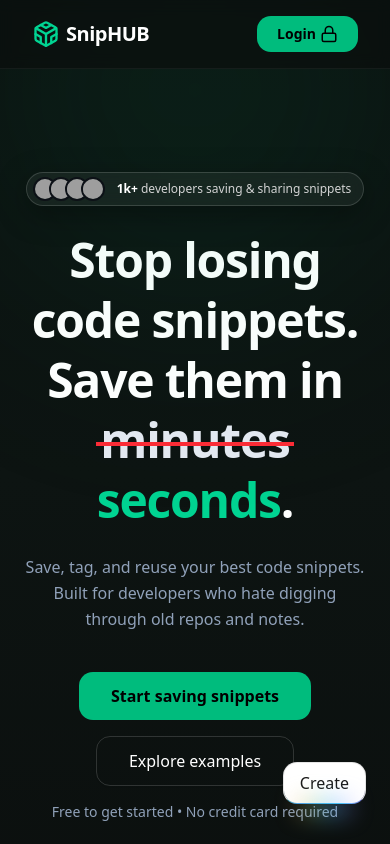
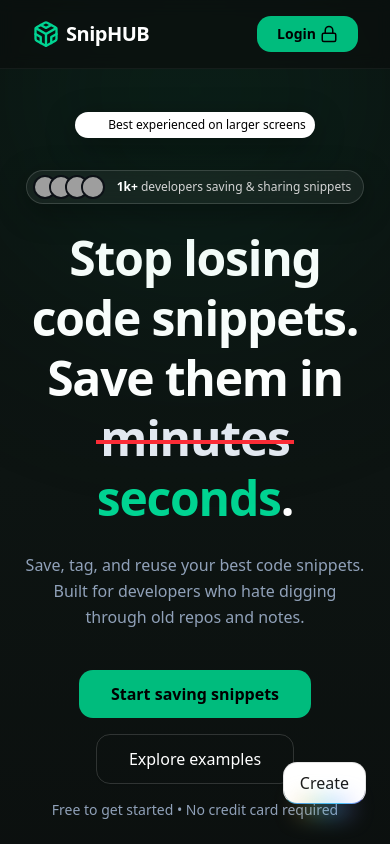
Before and after one commit to utsavg05/snip-it, a Next.js app: page / in a window 390 px wide. Shown: the top 844 px of the page. Built offline with nearby package versions, Linux system fonts and the light colour scheme; no server answers; grey boxes are pictures that could not be loaded.

Commit message:
Added a badge for mobile screens

```diff
--- a/app/components/landing/Hero.tsx
+++ b/app/components/landing/Hero.tsx
@@ -41,7 +41,19 @@ export default function Hero() {
         className="pointer-events-none absolute left-1/2 top-[-120px] h-[420px] w-[420px] -translate-x-1/2 rounded-full bg-emerald-500/10 blur-[120px]"
       />
 
-      <div className="mx-auto max-w-6xl px-6 pb-32 pt-28 text-center">
+      <div className="mx-auto max-w-6xl px-6 pb-32 md:pt-28 pt-13 text-center">
+        <div className="flex items-center gap-2 justify-center mb-8 block md:hidden">
+
+        <div className="flex items-center gap-3 px-2 py-1 w-fit rounded-full
+                          border border-white/15
+                          bg-white backdrop-blur-md
+                          shadow-[0_8px_30px_rgba(0,0,0,0.35)]
+                          transition hover:bg-white/80 text-black font-medium text-xs"
+                          >
+            <span className="h-2 w-2 ml-1 rounded-full bg-emerald-400 animate-caret-blink duration-300" />
+            Best experienced on larger screens
+        </div>
+          </div>
         {/* trust badge */}
         <div className="mb-6 flex justify-center">
           {/* <Badge
@@ -63,10 +75,10 @@ export default function Hero() {
           </div> */}
 
           <div className="flex items-center gap-3 px-1.5 py-1 pr-3 w-fit rounded-full
-  border border-white/15
-  bg-white/5 backdrop-blur-md
-  shadow-[0_8px_30px_rgba(0,0,0,0.35)]
-  transition hover:bg-white/10"
+                          border border-white/15
+                          bg-white/5 backdrop-blur-md
+                          shadow-[0_8px_30px_rgba(0,0,0,0.35)]
+                          transition hover:bg-white/10"
           >
             <div className="flex -space-x-2">
               <img
```
